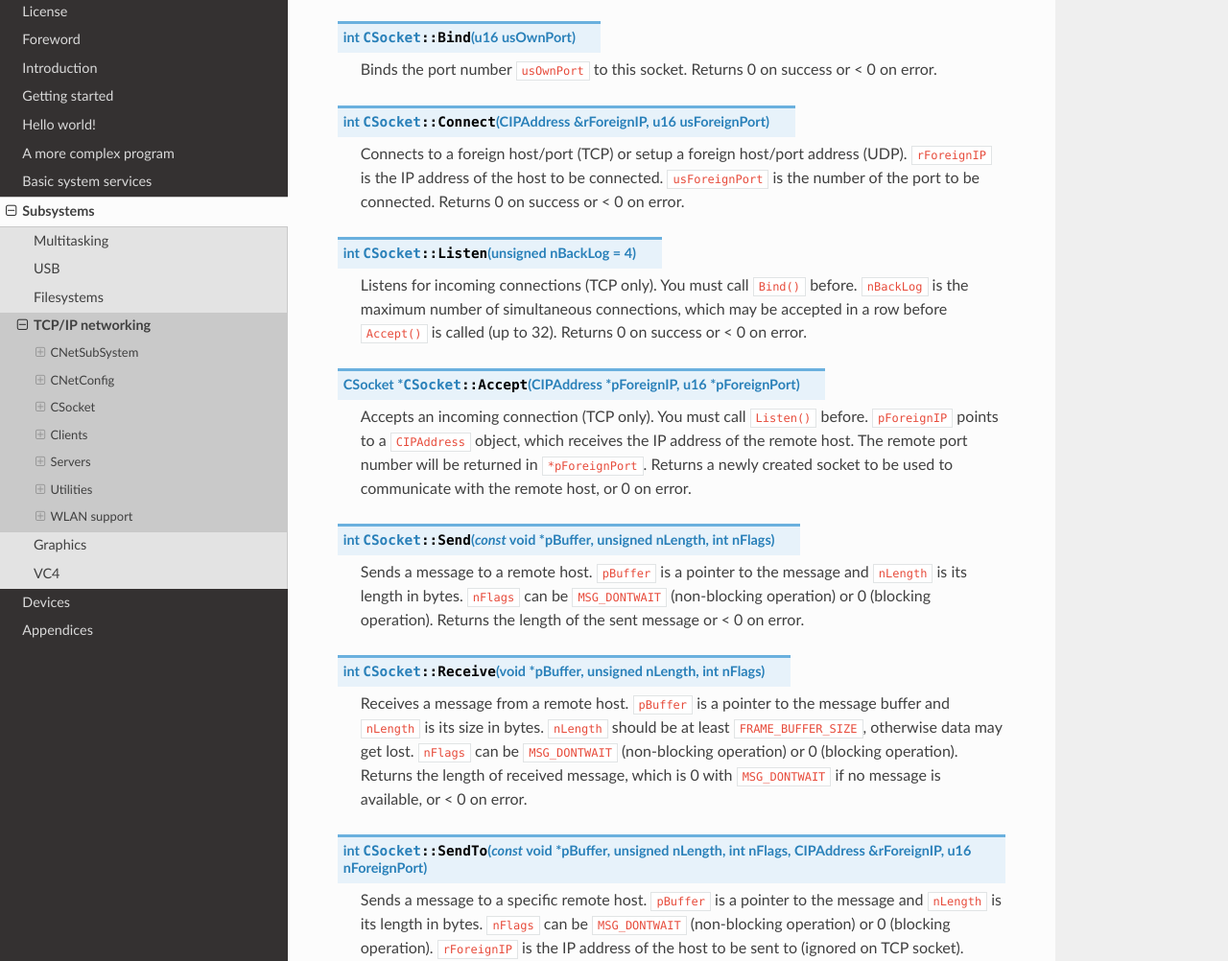
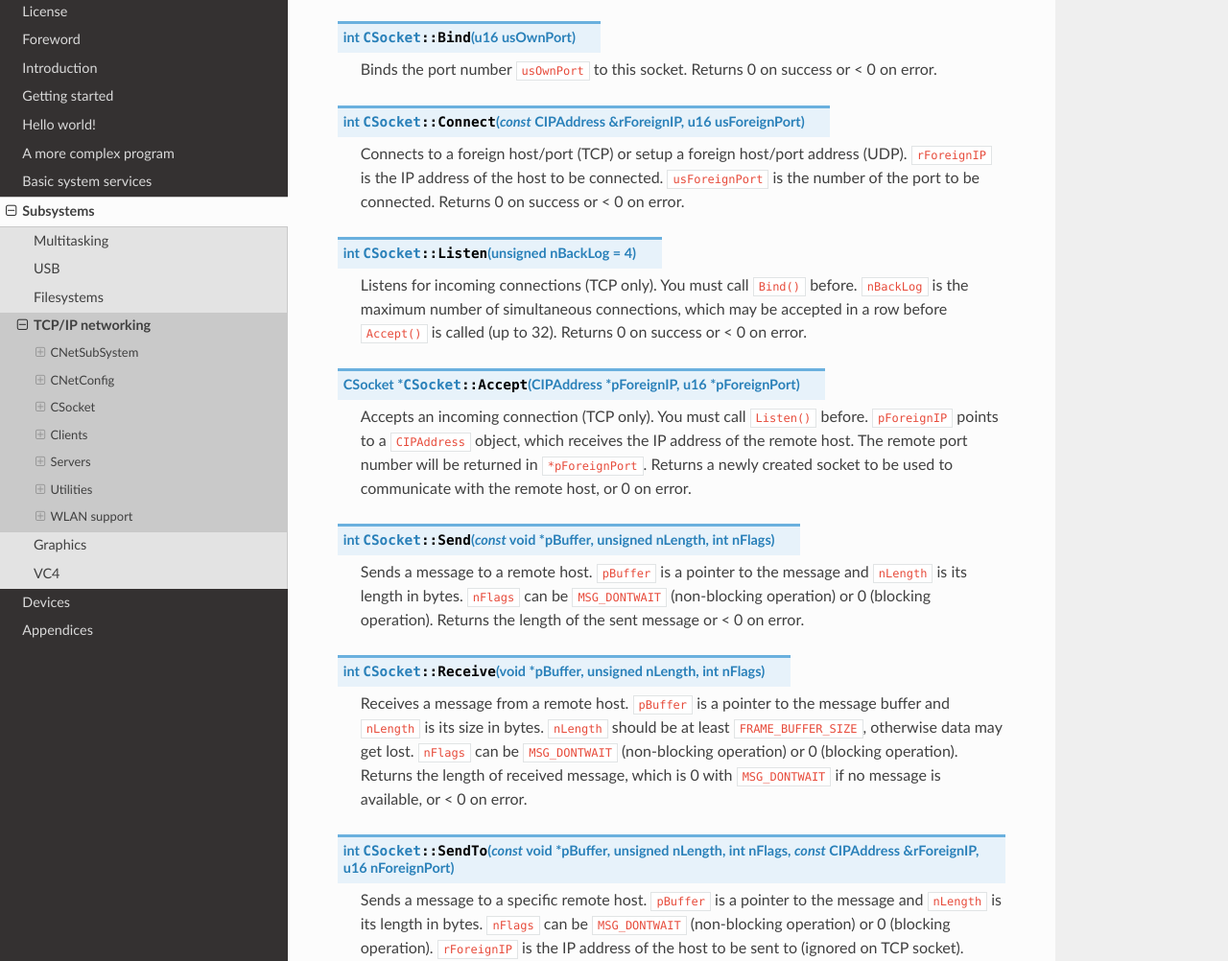
Before and after one commit to rsta2/circle-docs, a Sphinx documentation site: the page built from docs/subsystems/tcp-ip-networking.rst, in a window 1280 px wide and 1400 px high, scrolled down 3080 px. Shown: the part 140-1142 px from the top of the window at 96% size. Built offline with Sphinx 7.4.7 and the Read the Docs theme 2.0.0, drawn with Linux system fonts in a browser that asks for light colours.

Commit message:
subsystems/tcp-ip-networking: Add const to CSocket methods

```diff
--- a/docs/subsystems/tcp-ip-networking.rst
+++ b/docs/subsystems/tcp-ip-networking.rst
@@ -120,7 +120,7 @@ CSocket
 
 	Binds the port number ``usOwnPort`` to this socket. Returns 0 on success or < 0 on error.
 
-.. cpp:function:: int CSocket::Connect (CIPAddress &rForeignIP, u16 usForeignPort)
+.. cpp:function:: int CSocket::Connect (const CIPAddress &rForeignIP, u16 usForeignPort)
 
 	Connects to a foreign host/port (TCP) or setup a foreign host/port address (UDP). ``rForeignIP`` is the IP address of the host to be connected. ``usForeignPort`` is the number of the port to be connected. Returns 0 on success or < 0 on error.
 
@@ -140,7 +140,7 @@ CSocket
 
 	Receives a message from a remote host. ``pBuffer`` is a pointer to the message buffer and ``nLength`` is its size in bytes. ``nLength`` should be at least ``FRAME_BUFFER_SIZE``, otherwise data may get lost. ``nFlags`` can be ``MSG_DONTWAIT`` (non-blocking operation) or 0 (blocking operation). Returns the length of received message, which is 0 with ``MSG_DONTWAIT`` if no message is available, or < 0 on error.
 
-.. cpp:function:: int CSocket::SendTo (const void *pBuffer, unsigned nLength, int nFlags, CIPAddress &rForeignIP, u16 nForeignPort)
+.. cpp:function:: int CSocket::SendTo (const void *pBuffer, unsigned nLength, int nFlags, const CIPAddress &rForeignIP, u16 nForeignPort)
 
 	Sends a message to a specific remote host. ``pBuffer`` is a pointer to the message and ``nLength`` is its length in bytes. ``nFlags`` can be ``MSG_DONTWAIT`` (non-blocking operation) or 0 (blocking operation). ``rForeignIP`` is the IP address of the host to be sent to (ignored on TCP socket). ``nForeignPort`` is the number of the port to be sent to (ignored on TCP socket). Returns the length of the sent message or < 0 on error.
 
```
